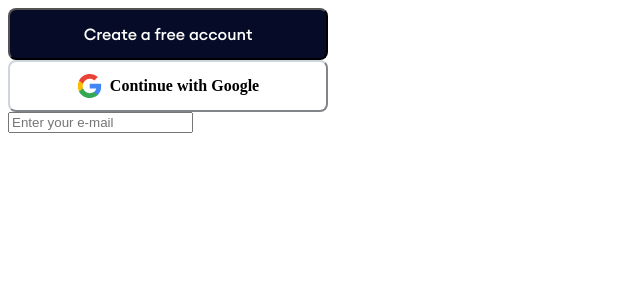
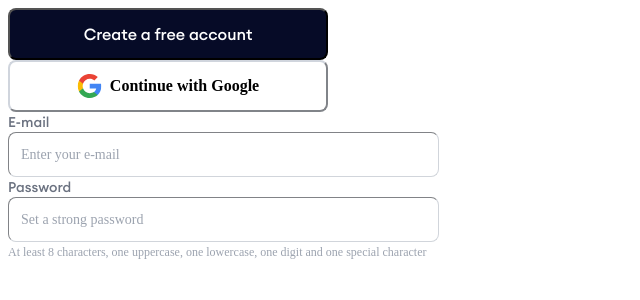
Before and after one commit to sevvalkaplannn/MA-Login-Register-Clone, a Vue app: page /register in a window 1280 px wide. Shown: the top 300 px of the page, without its empty margins (0-640 px from the left). Built offline with nearby package versions, Linux system fonts and the light colour scheme; a web font is replaced by a local one.

Commit message:
feat(OFB-202): Input component is done.

```diff
--- a/src/components/MaInput.vue
+++ b/src/components/MaInput.vue
@@ -1,11 +1,31 @@
+<template>
+    <label class="ma-label" v-if="label" :for="inputId">{{ label }}</label>
+    <input :type="type" :id="inputId" :placeholder="placeholder" v-model="value" @input="$emit('update:modelValue', $event.target.value)" />
+    <small class="ma-helptext" v-if="helpText">{{ helpText }}</small>
+</template>
+
 <script setup>
+import { ref, defineProps } from "vue";
 
+defineProps(['type', 'label', 'placeholder', 'helpText']);
+
+const value = ref("");
 </script>
 
-<template>
-    <input v-model="text" placeholder="Enter your e-mail" label="E-mail">
-</template>
+<style scoped>
 
-<style>
+input::placeholder{
+@apply flex-1 text-gray-400 font-euclid text-sm not-italic font-normal leading-5;
+}
 
+input{
+@apply flex pt-3.5 pb-3.5 pr-60 pl-3 items-center self-stretch rounded-lg border border-gray-300 bg-white;
+}
+
+.ma-label{
+@apply text-gray-500 font-euclid text-sm not-italic font-medium leading-5
+}
+.ma-helptext{
+@apply self-stretch text-gray-400 font-euclid text-xs not-italic font-normal leading-4
+}
 </style>
--- a/src/views/MaRegister.vue
+++ b/src/views/MaRegister.vue
@@ -7,7 +7,8 @@
       </MaButton>
   </div>
   <div>
-    <MaInput intent="primary">Create a free account</MaInput>
+    <MaInput type="email" v-model="email" label="E-mail" placeholder="Enter your e-mail"></MaInput>
+    <MaInput type="password" v-model="password" label="Password" placeholder="Set a strong password" helpText="At least 8 characters, one uppercase, one lowercase, one digit and one special character "></MaInput>
   </div>
 </template>
 
@@ -15,10 +16,16 @@
 import MaIcons from "../MaIcons.vue";
 import MaButton from "../components/MaButton.vue";
 import MaInput from "../components/MaInput.vue";
+import { ref } from "vue";
+
+const password = ref('');
+const email = ref('');
 </script>
 
 <style scoped>
 .ma-button {
   @apply inline-flex items-center;
 }
+
+
 </style>
```
